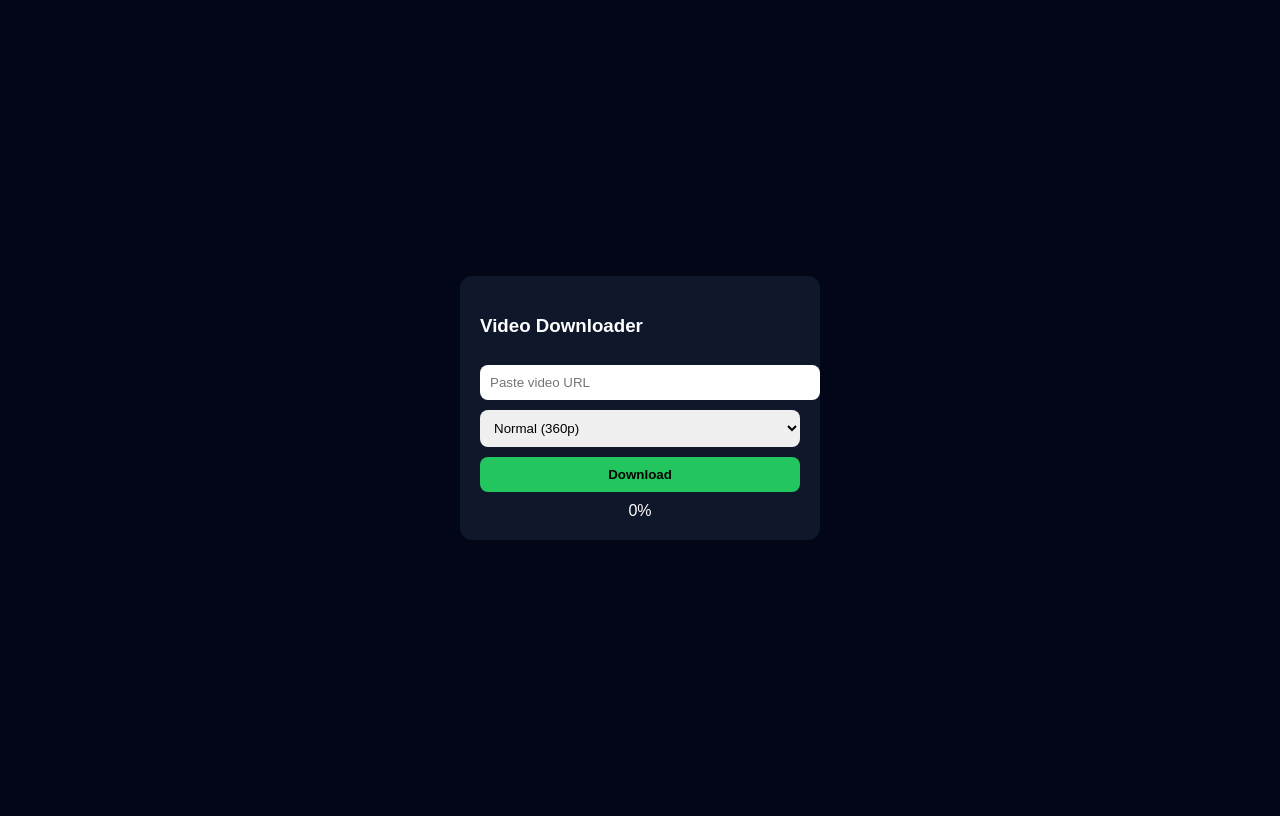
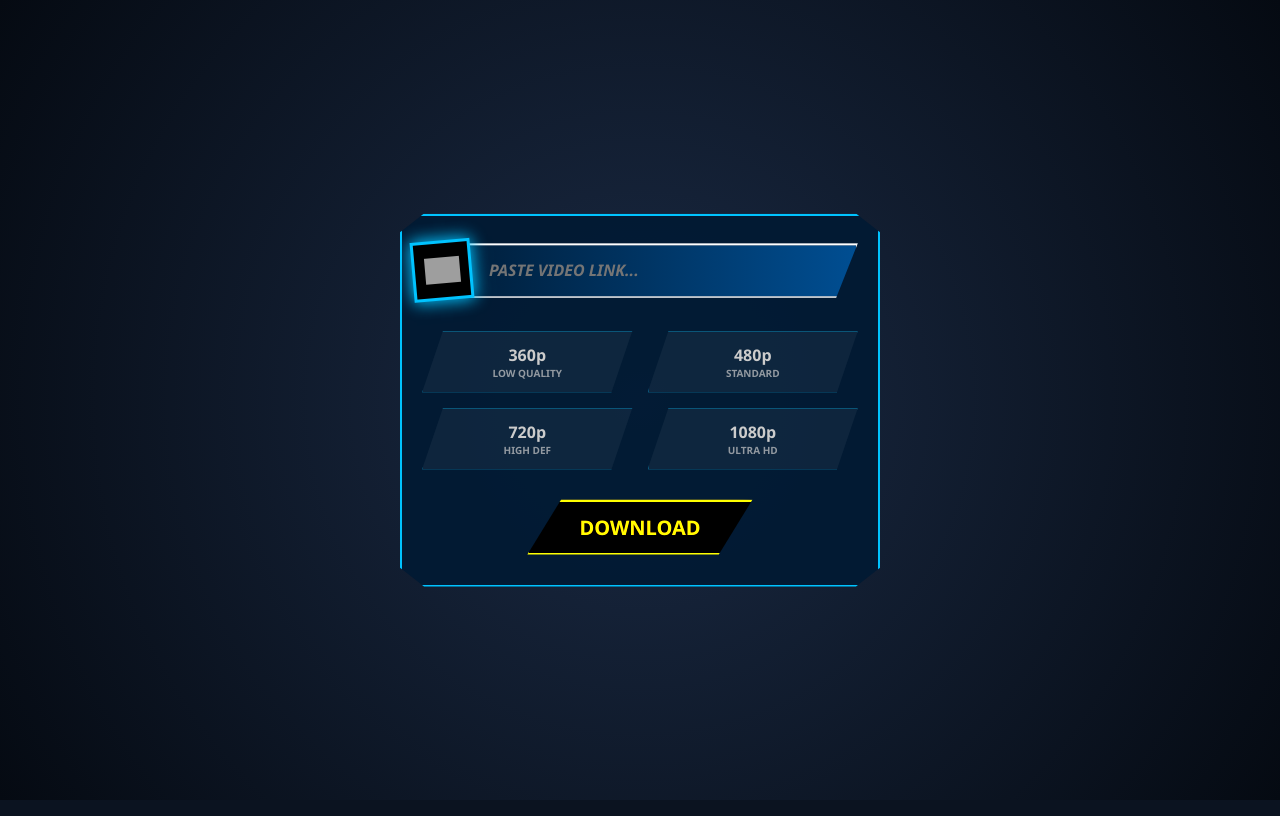
Before and after one commit to ahadhossainti-code/FTY-Media-Tools, a Flask app: page / in a window 1280 px wide. Run offline with Flask 3, Linux system fonts and the light colour scheme; grey boxes are pictures that could not be loaded.

Commit message:
Refactor HTML structure and styles for video downloader

```diff
--- a/templates/index.html
+++ b/templates/index.html
@@ -2,111 +2,258 @@
 <html lang="en">
 <head>
 <meta charset="UTF-8">
-<title>Video Downloader</title>
+<meta name="viewport" content="width=device-width, initial-scale=1.0">
+<title>FTY Video Downloader - Task Style</title>
 
 <style>
-body{
-  background:#020617;
-  color:white;
-  font-family:sans-serif;
-  display:flex;
-  justify-content:center;
-  align-items:center;
-  height:100vh;
+:root {
+  --neon-blue: #00c3ff;
+  --neon-yellow: #ffcc00;
+  --dark-bg: #0b111a;
+  --panel-bg: rgba(0, 26, 51, 0.9);
 }
-.box{
-  width:320px;
-  background:#0f172a;
-  padding:20px;
-  border-radius:12px;
+
+* {
+  box-sizing: border-box;
+  font-family: 'Segoe UI', Roboto, sans-serif;
 }
-input,select,button{
-  width:100%;
-  margin-top:10px;
-  padding:10px;
-  border:none;
-  border-radius:8px;
+
+body {
+  margin: 0;
+  min-height: 100vh;
+  background: radial-gradient(circle, #1a2a44 0%, #050a12 100%); /* ডার্ক গেমিং ব্যাকগ্রাউন্ড */
+  display: flex;
+  align-items: center;
+  justify-content: center;
+  padding: 20px;
+  overflow-x: hidden;
 }
-button{
-  background:#22c55e;
-  font-weight:bold;
-  cursor:pointer;
+
+/* মেইন প্যানেল */
+.container {
+  width: 100%;
+  max-width: 480px;
+  background: var(--panel-bg);
+  border: 2px solid var(--neon-blue);
+  padding: 30px 20px;
+  position: relative;
+  box-shadow: 0 0 30px rgba(0, 195, 255, 0.2);
+  clip-path: polygon(0 5%, 5% 0, 95% 0, 100% 5%, 100% 95%, 95% 100%, 5% 100%, 0 95%);
 }
-button:disabled{
-  background:gray;
+
+/* --- ১. এনিমেটেড টাস্ক ইনপুট --- */
+.task-card {
+  position: relative;
+  margin-bottom: 30px;
+  animation: floating 3s ease-in-out infinite;
 }
-#progress{
-  margin-top:10px;
-  text-align:center;
+
+.task-icon-box {
+  position: absolute;
+  left: -10px;
+  top: 50%;
+  transform: translateY(-50%) rotate(-5deg);
+  width: 60px;
+  height: 60px;
+  background: #000;
+  border: 3px solid var(--neon-blue);
+  z-index: 5;
+  display: flex;
+  justify-content: center;
+  align-items: center;
+  box-shadow: 0 0 15px var(--neon-blue);
+  animation: pulse-blue 1.5s infinite alternate;
+}
+
+.task-input-field {
+  width: 100%;
+  height: 55px;
+  background: linear-gradient(90deg, #001a33, #004e92);
+  border: 2px solid #fff;
+  padding: 0 20px 0 65px;
+  color: #fff;
+  font-size: 16px;
+  font-weight: bold;
+  font-style: italic;
+  clip-path: polygon(5% 0%, 100% 0%, 95% 100%, 0% 100%);
+  outline: none;
+}
+
+/* --- ২. এনিমেটেড কোয়ালিটি কার্ডস --- */
+.quality-container {
+  display: grid;
+  grid-template-columns: 1fr 1fr;
+  gap: 15px;
+  margin-bottom: 30px;
+}
+
+.quality-row {
+  background: rgba(255, 255, 255, 0.05);
+  border: 1px solid rgba(0, 195, 255, 0.3);
+  padding: 12px;
+  color: #ccc;
+  cursor: pointer;
+  text-align: center;
+  font-weight: bold;
+  clip-path: polygon(10% 0, 100% 0, 90% 100%, 0 100%);
+  transition: 0.3s;
+  position: relative;
+  overflow: hidden;
+}
+
+.quality-row:hover {
+  background: rgba(0, 195, 255, 0.1);
+  border-color: var(--neon-blue);
+  color: #fff;
+}
+
+.quality-row.active {
+  background: var(--neon-blue);
+  color: #000;
+  border-color: #fff;
+  box-shadow: 0 0 15px var(--neon-blue);
+  transform: scale(1.05);
+}
+
+.badge {
+  display: block;
+  font-size: 10px;
+  opacity: 0.7;
+}
+
+/* --- ৩. এনিমেটেড এক্সচেঞ্জ বাটন --- */
+.exchange-btn-container {
+  display: flex;
+  justify-content: center;
+}
+
+.exchange-btn {
+  background: #000;
+  color: var(--neon-yellow);
+  font-size: 20px;
+  font-weight: 800;
+  padding: 12px 50px;
+  border: 2px solid var(--neon-yellow);
+  cursor: pointer;
+  text-transform: uppercase;
+  clip-path: polygon(15% 0%, 100% 0%, 85% 100%, 0% 100%);
+  box-shadow: 0 0 10px rgba(255, 204, 0, 0.4);
+  transition: 0.3s;
+  animation: btn-glow 2s infinite;
+}
+
+.exchange-btn:hover {
+  background: var(--neon-yellow);
+  color: #000;
+  box-shadow: 0 0 25px var(--neon-yellow);
+}
+
+/* --- এনিমেশন কি-ফ্রেমস --- */
+@keyframes floating {
+  0%, 100% { transform: translateY(0); }
+  50% { transform: translateY(-8px); }
+}
+
+@keyframes pulse-blue {
+  from { box-shadow: 0 0 5px var(--neon-blue); }
+  to { box-shadow: 0 0 20px var(--neon-blue), 0 0 30px rgba(0, 195, 255, 0.4); }
+}
+
+@keyframes btn-glow {
+  0%, 100% { filter: brightness(1); }
+  50% { filter: brightness(1.3) drop-shadow(0 0 10px var(--neon-yellow)); }
+}
+
+/* Responsive */
+@media (max-width: 480px) {
+  .container { padding: 20px 15px; }
+  .task-input-field { font-size: 14px; }
 }
 </style>
 </head>
 
 <body>
-<div class="box">
-  <h3>Video Downloader</h3>
 
-  <input id="url" placeholder="Paste video URL">
+<div class="container">
 
-  <select id="quality">
-    <option value="360">Normal (360p)</option>
-    <option value="480">480p</option>
-    <option value="720">720p</option>
-    <option value="1080">1080p</option>
-  </select>
+  <div class="task-card">
+    <div class="task-icon-box">
+        <img src="https://cdn-icons-png.flaticon.com/512/616/616412.png" width="35" alt="icon">
+    </div>
+    <input type="text" class="task-input-field" id="videoLink" placeholder="PASTE VIDEO LINK...">
+  </div>
 
-  <button id="btn">Download</button>
-  <div id="progress">0%</div>
+  <div class="quality-container" id="qualityTable">
+    <div class="quality-row" data-quality="360">
+      360p <span class="badge">LOW QUALITY</span>
+    </div>
+    <div class="quality-row" data-quality="480">
+      480p <span class="badge">STANDARD</span>
+    </div>
+    <div class="quality-row" data-quality="720">
+      720p <span class="badge">HIGH DEF</span>
+    </div>
+    <div class="quality-row" data-quality="1080">
+      1080p <span class="badge">ULTRA HD</span>
+    </div>
+  </div>
+
+  <div class="exchange-btn-container">
+    <button class="exchange-btn" id="dlBtn" onclick="downloadVideo()">
+      DOWNLOAD
+    </button>
+  </div>
+
 </div>
 
 <script>
-  const btn = document.getElementById("btn");
-  const progress = document.getElementById("progress");
+  let selectedQuality = null;
 
-  btn.onclick = async () => {
-    const url = document.getElementById("url").value.trim();
-    const quality = document.getElementById("quality").value;
+  // Quality Selection Logic
+  document.querySelectorAll(".quality-row").forEach(row => {
+    row.addEventListener("click", () => {
+      document.querySelectorAll(".quality-row").forEach(r => r.classList.remove("active"));
+      row.classList.add("active");
+      selectedQuality = row.dataset.quality;
+    });
+  });
 
-    if (!url) {
-      alert("URL required");
-      return;
-    }
+  async function downloadVideo() {
+    const link = document.getElementById("videoLink").value.trim();
+    const btn = document.getElementById("dlBtn");
 
-    btn.disabled = true;
-    progress.innerText = "Downloading...";
+    if (!link) { alert("Please paste a link!"); return; }
+    if (!selectedQuality) { alert("Select Quality first!"); return; }
 
     try {
-      // POST request to Flask backend
-      const res = await fetch("/download", {
-        method: "POST",
-        headers: { "Content-Type": "application/json" },
-        body: JSON.stringify({ url, quality })
+      btn.innerText = "PROCESSING...";
+      btn.style.opacity = "0.7";
+
+      const res = await fetch("https://fty-media-tools-1.onrender.com/download", {
+          method: "POST",
+          headers: { "Content-Type": "application/json" },
+          body: JSON.stringify({ url: link, quality: selectedQuality })
       });
 
-      if (!res.ok) {
-        // backend থেকে error message নাও
-        const err = await res.json();
-        throw new Error(err.error || "Download failed");
-      }
+      if (!res.ok) throw new Error("Server error");
 
-      // browser-native download
       const blob = await res.blob();
+      const downloadUrl = URL.createObjectURL(blob);
       const a = document.createElement("a");
-      a.href = URL.createObjectURL(blob);
-      a.download = `video_${quality}p.mp4`;
+      a.href = downloadUrl;
+      a.download = `FTY_TASK_VIDEO_${selectedQuality}p.mp4`;
       document.body.appendChild(a);
       a.click();
       document.body.removeChild(a);
 
-      progress.innerText = "Completed";
+    } catch (err) {
+      alert("Download Failed!");
+    } finally {
+      btn.innerText = "DOWNLOAD";
+      btn.style.opacity = "1";
+    }
+  }
+</script>
 
-    } catch (e) {
-      alert("Download failed: " + e.message);
-      progress.innerText = "Failed";
-    }
-
-    btn.disabled = false;
-  };
-</script>
 </body>
 </html>
```
